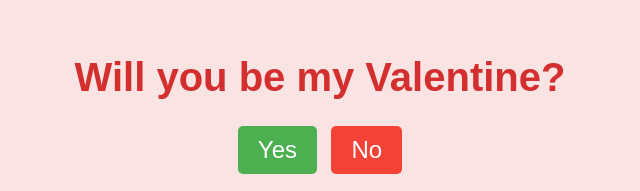
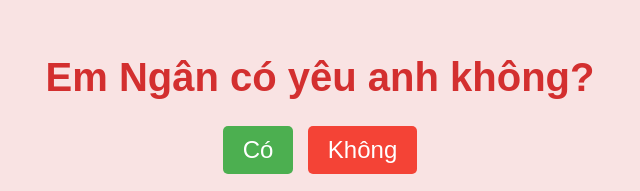
Before and after one commit to tuandinhduc/valentine.github.io, a plain HTML site: page index.html in a window 1280 px wide. Shown: the part 137-328 px from the top of the page, without its empty margins (320-960 px from the left). Drawn offline with Linux system fonts and the light colour scheme; no server answers.

Commit message:
Update index.html

```diff
--- a/index.html
+++ b/index.html
@@ -3,15 +3,15 @@
 <head>
     <meta charset="UTF-8">
     <meta name="viewport" content="width=device-width, initial-scale=1.0">
-    <title>Em Ngân có yêu anh không?</title>
+    <title>Will you be my Valentine? </title>
     <link rel="stylesheet" href="styles.css">
 </head>
 <body>
     <div class="container">
-        <h1>Will you be my Valentine?</h1>
+        <h1>Em Ngân có yêu anh không?</h1>
         <div class="buttons">
-            <button class="yes-button" onclick="handleYesClick()">Yes</button>
-            <button class="no-button" onclick="handleNoClick()">No</button>
+            <button class="yes-button" onclick="handleYesClick()">Có</button>
+            <button class="no-button" onclick="handleNoClick()">Không</button>
         </div>
         <div class="gif_container">
             <img src="https://media1.giphy.com/media/v1.Y2lkPTc5MGI3NjExbW5lenZyZHI5OXM2eW95b3pmMG40cWVrMDhtNjVuM3A4dGNxa2g2dSZlcD12MV9pbnRlcm5hbF9naWZfYnlfaWQmY3Q9cw/VM1fcpu2bKs1e2Kdbj/giphy.gif" alt="Cute GIF">
```
